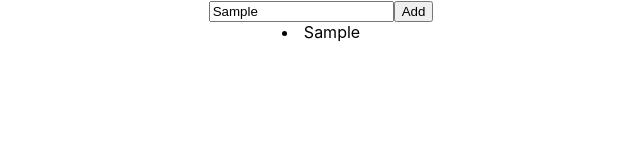
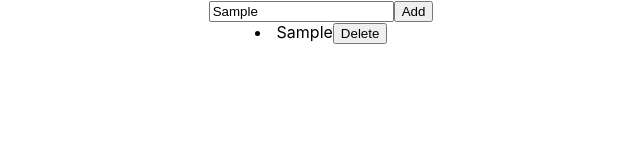
Before and after one commit to ashsachan/Todo-Redux-App, a React (Create React App) app: page / in a window 1280 px wide. Both pictures are taken after typing "Sample" into the empty fields and a click on the button "Add". Shown: the top 160 px of the page, without its empty margins (319-959 px from the left). Built offline with nearby package versions, Linux system fonts and the light colour scheme.

Commit message:
Delete Working.

```diff
--- a/src/components/Todos.js
+++ b/src/components/Todos.js
@@ -1,6 +1,6 @@
 import React, { useState } from "react";
 import { connect } from "react-redux";
-import { addTodos } from "../redux/reducer";
+import { addTodos, removeTodos } from "../redux/reducer";
 
 const mapStateToProps = (state) => {
   return {
@@ -11,6 +11,7 @@ const mapStateToProps = (state) => {
 const mapDispatchToProps = (dispatch) => {
   return {
     addTodo: (obj) => dispatch(addTodos(obj)),
+    removeTodo: (id) => dispatch(removeTodos(id)),
   };
 };
 
@@ -60,7 +61,15 @@ const Todos = (props) => {
 
       <ui>
         {props.todos.map((item) => {
-          return <li key={item.id}> {item.item}</li>;
+          return (
+            <li key={item.id}>
+              {item.item}
+              <button onClick={() => props.removeTodo(item.id)}>
+                {" "}
+                Delete{" "}
+              </button>
+            </li>
+          );
         })}
       </ui>
     </div>
```
